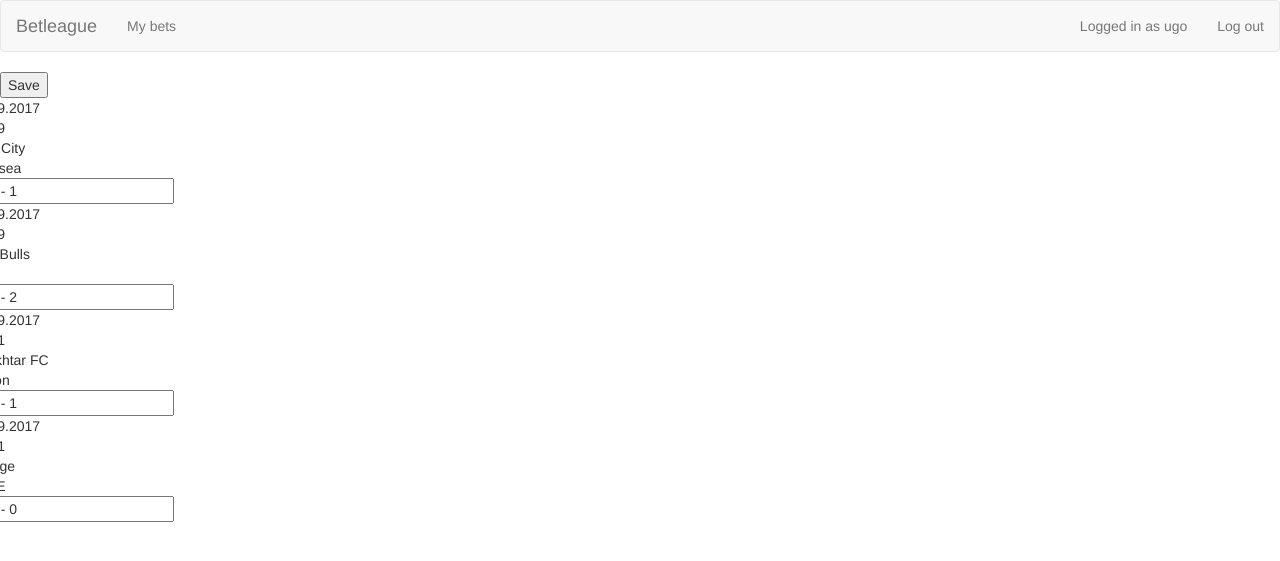
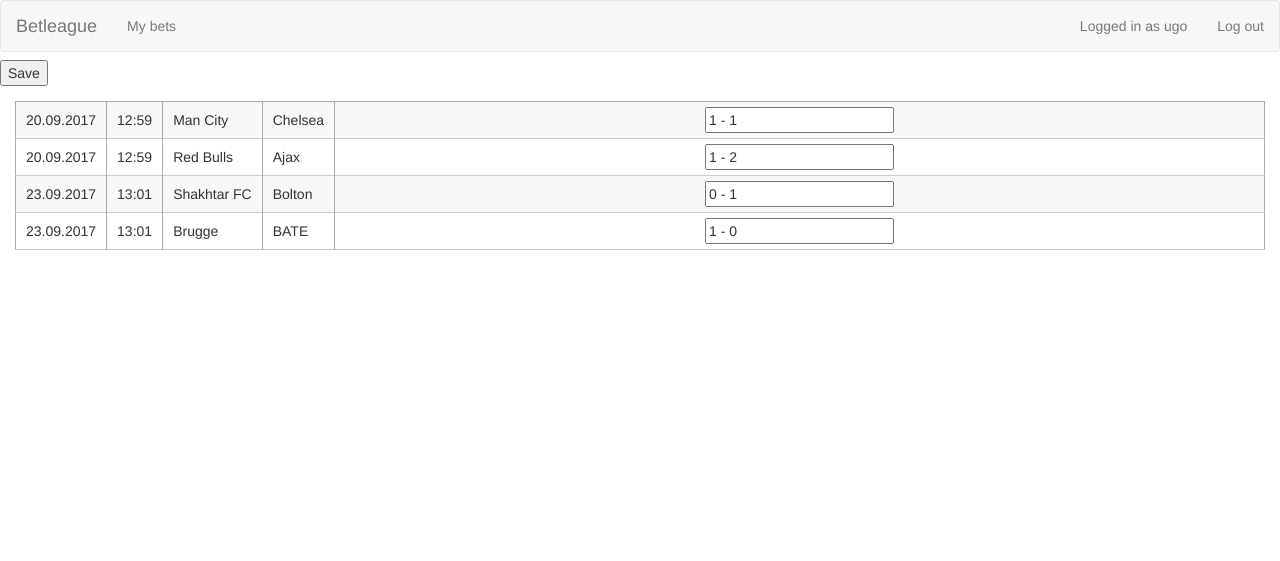
Before and after one commit to asyler/betleague, a Django app: page /my_bets in a window 1280 px wide. Shown: the top 561 px of the page. Run offline with Django 3.2, Linux system fonts and the light colour scheme; a user stored in the database is signed in; data comes from the database, SQL or seed files in the repository; some libraries are stand-ins or nearby versions.

Commit message:
Fix my bets page

```diff
--- a/competitions/static/competitions.css
+++ b/competitions/static/competitions.css
@@ -48,7 +48,7 @@
     width: 100%;
 }
 
-#results_table {
+#wrapper {
     margin-top: 60px;
 }
 
--- a/competitions/templates/base.html
+++ b/competitions/templates/base.html
@@ -36,7 +36,9 @@
     </div>
 </nav>
 
-{% block body %}
-{% endblock %}
+<div id="wrapper">
+    {% block body %}
+    {% endblock %}
+</div>
 </body>
 </html>
--- a/matches/templates/user_bets.html
+++ b/matches/templates/user_bets.html
@@ -1,20 +1,25 @@
 {% extends 'base.html' %}
 
+{% load static %}
+
 {% load competition_filters %}
+
+{% block extra_head %}
+    <link href="{% static 'competitions.css' %}" rel="stylesheet">
+{% endblock extra_head %}
 
 {% block body %}
     <form action="{% url 'user_bets' %}" method="POST">
         {% csrf_token %}
         <button type="submit" id="save_bets">Save</button>
+        <table id="results_table">
         {% for match in matches %}
-            <div class="row match">
-                <div class="row match-info col-fixed">
-                    <div class="col-limited date">{{ match.datetime|date:"d.m.Y" }}</div>
-                    <div class="col-limited time">{{ match.datetime|date:"H:i" }}</div>
-                    <div class="col-equal home_team">{{ match.home_team }}</div>
-                    <div class="col-equal away_team">{{ match.away_team }}</div>
-                </div>
-                <div class="col-equal bet">
+            <tr class="match">
+                <td class="date">{{ match.datetime|date:"d.m.Y" }}</td>
+                <td class="time">{{ match.datetime|date:"H:i" }}</td>
+                <td class="home_team">{{ match.home_team }}</td>
+                <td class="away_team">{{ match.away_team }}</td>
+                <td class="bet">
                     {% if match|get_property:'in_future' %}
                         <input name="match_{{ match.id }}" value="{{ match.bet|default_if_none:'' }}">
                     {% else %}
@@ -28,8 +33,9 @@
                             {% endif %}
                         {% endfor %}
                     {% endif %}
-                </div>
-            </div>
+                </td>
+            </tr>
         {% endfor %}
+        </table>
     </form>
 {% endblock %}
```
